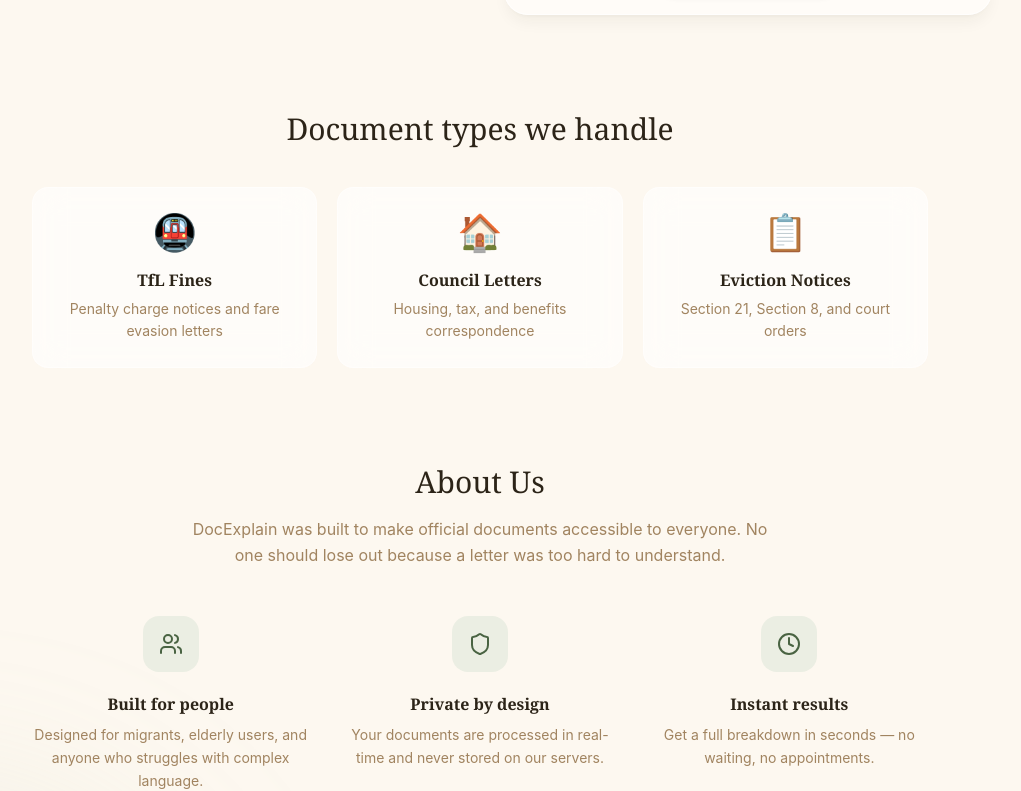
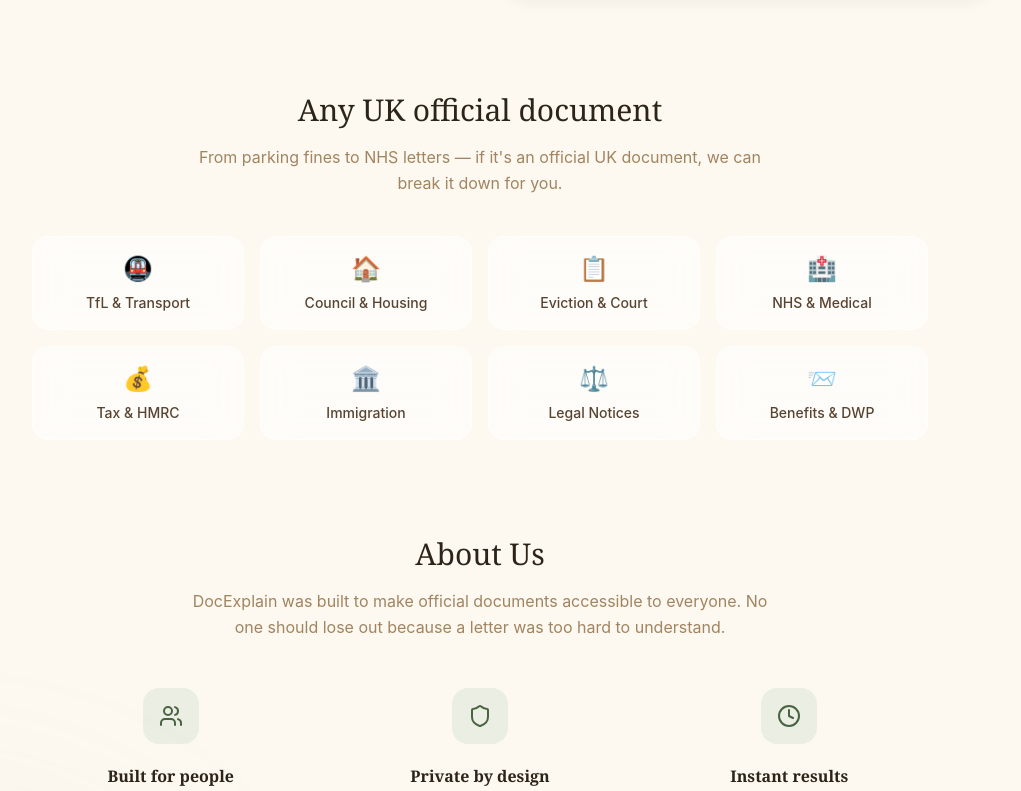
Before and after one commit to aarondoesnotcode/DocExplain, a Next.js app: page / in a window 1280 px wide. Shown: the part 1586-2377 px from the top of the page, without its empty margins (160-1181 px from the left). Built offline with nearby package versions, Linux system fonts and the light colour scheme.

Commit message:
changed some text, changed sample image

```diff
--- a/app/page.tsx
+++ b/app/page.tsx
@@ -10,6 +10,7 @@ export default function Home() {
   const [error, setError] = useState("");
   const [isDragOver, setIsDragOver] = useState(false);
   const [sampleOutputError, setSampleOutputError] = useState(false);
+  const [fullscreenImg, setFullscreenImg] = useState(false);
 
   const handleFileChange = (e: React.ChangeEvent<HTMLInputElement>) => {
     const selectedFile = e.target.files?.[0];
@@ -60,7 +61,7 @@ export default function Home() {
               <span className="text-terra-500 dark:text-terra-300">official documents</span>
             </h1>
             <p className="text-lg text-bark-400 dark:text-sand-400 max-w-lg mx-auto leading-relaxed">
-              Upload a TfL fine, council letter, or eviction notice and get a plain English breakdown with deadlines, actions, and a ready-made response.
+              Upload any UK official document and get a plain English breakdown with deadlines, actions, and a ready-made response.
             </p>
           </div>
         </section>
@@ -148,7 +149,7 @@ export default function Home() {
                       <p className="text-sm">Add sample-output.jpg to /public</p>
                     </div>
                   ) : (
-                    <img src="/sample-output.jpg" alt="Example analysis results" className="max-h-80 rounded-2xl shadow-md object-contain" onError={() => setSampleOutputError(true)} />
+                    <img src="/sample-output.jpg" alt="Example analysis results" className="w-full scale-105 rounded-2xl shadow-md object-contain cursor-pointer hover:opacity-90 transition-opacity" onClick={() => setFullscreenImg(true)} onError={() => setSampleOutputError(true)} />
                   )}
                 </div>
               </div>
@@ -158,18 +159,25 @@ export default function Home() {
 
         {/* Supported Docs */}
         <section className="relative px-5 pb-24">
-          <div className="max-w-4xl mx-auto">
-            <h2 className="text-3xl font-serif text-bark-900 dark:text-cream-50 text-center mb-10">Document types we handle</h2>
-            <div className="grid sm:grid-cols-3 gap-5">
+          <div className="max-w-4xl mx-auto text-center">
+            <h2 className="text-3xl font-serif text-bark-900 dark:text-cream-50 mb-4">Any UK official document</h2>
+            <p className="text-bark-400 dark:text-sand-400 max-w-xl mx-auto mb-10 leading-relaxed">
+              From parking fines to NHS letters — if it's an official UK document, we can break it down for you.
+            </p>
+            <div className="grid grid-cols-2 sm:grid-cols-4 gap-4">
               {[
-                { emoji: "🚇", title: "TfL Fines", desc: "Penalty charge notices and fare evasion letters" },
-                { emoji: "🏠", title: "Council Letters", desc: "Housing, tax, and benefits correspondence" },
-                { emoji: "📋", title: "Eviction Notices", desc: "Section 21, Section 8, and court orders" },
+                { emoji: "🚇", title: "TfL & Transport" },
+                { emoji: "🏠", title: "Council & Housing" },
+                { emoji: "📋", title: "Eviction & Court" },
+                { emoji: "🏥", title: "NHS & Medical" },
+                { emoji: "💰", title: "Tax & HMRC" },
+                { emoji: "🏛️", title: "Immigration" },
+                { emoji: "⚖️", title: "Legal Notices" },
+                { emoji: "📨", title: "Benefits & DWP" },
               ].map((doc, i) => (
-                <div key={i} className="bg-white/60 dark:bg-bark-800/50 backdrop-blur-lg rounded-2xl border border-white/40 dark:border-bark-700/40 p-6 text-center hover:shadow-md hover:shadow-bark-900/5 dark:hover:shadow-black/10 transition-all hover:-translate-y-0.5">
-                  <div className="text-4xl mb-4">{doc.emoji}</div>
-                  <h3 className="font-semibold text-bark-900 dark:text-cream-100 mb-1.5">{doc.title}</h3>
-                  <p className="text-sm text-bark-400 dark:text-sand-400 leading-relaxed">{doc.desc}</p>
+                <div key={i} className="bg-white/60 dark:bg-bark-800/50 backdrop-blur-lg rounded-2xl border border-white/40 dark:border-bark-700/40 p-4 text-center hover:shadow-md hover:shadow-bark-900/5 dark:hover:shadow-black/10 transition-all hover:-translate-y-0.5">
+                  <div className="text-2xl mb-2">{doc.emoji}</div>
+                  <p className="text-sm font-medium text-bark-700 dark:text-sand-300">{doc.title}</p>
                 </div>
               ))}
             </div>
@@ -187,7 +195,7 @@ export default function Home() {
               {[
                 { icon: Users, title: "Built for people", desc: "Designed for migrants, elderly users, and anyone who struggles with complex language." },
                 { icon: Shield, title: "Private by design", desc: "Your documents are processed in real-time and never stored on our servers." },
-                { icon: Clock, title: "Instant results", desc: "Get a full breakdown in seconds — no waiting, no appointments." },
+                { icon: Clock, title: "Instant results", desc: "Get a full breakdown in 30–60 seconds — no waiting, no appointments." },
               ].map((item, i) => (
                 <div key={i} className="text-center">
                   <div className="mx-auto w-14 h-14 rounded-2xl bg-sage-100/60 dark:bg-sage-900/30 flex items-center justify-center mb-5">
@@ -209,7 +217,7 @@ export default function Home() {
               {[
                 { icon: Upload, q: "What file types can I upload?", a: "You can upload JPG or PNG images (e.g. a photo of a letter) or a PDF file. The maximum file size is 10 MB." },
                 { icon: Shield, q: "Is my document stored anywhere?", a: "No. Your document is processed in real-time and is never saved to our servers. It exists only for the duration of the analysis." },
-                { icon: BookOpen, q: "What documents are supported?", a: "Currently we support TfL fines, council letters, and eviction notices. More document types will be added soon." },
+                { icon: BookOpen, q: "What documents are supported?", a: "Any UK official document — TfL fines, council letters, eviction notices, NHS letters, HMRC notices, immigration documents, court orders, DWP letters, and more." },
                 { icon: MessageCircle, q: "Is this legal advice?", a: "No. DocExplain provides plain-English summaries and suggested actions, but this is not a substitute for professional legal advice. For expert help, contact Citizens Advice." },
               ].map((item, i) => (
                 <div key={i} className="bg-white/60 dark:bg-bark-800/50 backdrop-blur-lg rounded-2xl border border-white/40 dark:border-bark-700/40 p-6 flex gap-5 transition-colors hover:bg-white/80 dark:hover:bg-bark-800/60">
@@ -267,6 +275,13 @@ export default function Home() {
             <span>This is not legal advice. For further help, contact <a href="https://www.citizensadvice.org.uk/" target="_blank" rel="noopener noreferrer" className="underline hover:text-terra-500 dark:hover:text-terra-400 transition-colors">Citizens Advice</a>.</span>
           </div>
         </footer>
+        {/* Fullscreen image overlay */}
+        {fullscreenImg && (
+          <div className="fixed inset-0 z-[60] bg-black/80 backdrop-blur-sm flex items-center justify-center p-6 cursor-pointer" onClick={() => setFullscreenImg(false)}>
+            <img src="/sample-output.jpg" alt="Example analysis results" className="max-w-full max-h-full rounded-2xl shadow-2xl object-contain" onClick={(e) => e.stopPropagation()} />
+            <button onClick={() => setFullscreenImg(false)} className="absolute top-5 right-5 text-white/70 hover:text-white text-sm font-medium bg-white/10 hover:bg-white/20 backdrop-blur-sm px-4 py-2 rounded-full transition-all">Close</button>
+          </div>
+        )}
       </main>
     </>
   );
```
Also changed, not shown: public/sample-input.jpg (deleted), public/sample-output.jpg.
